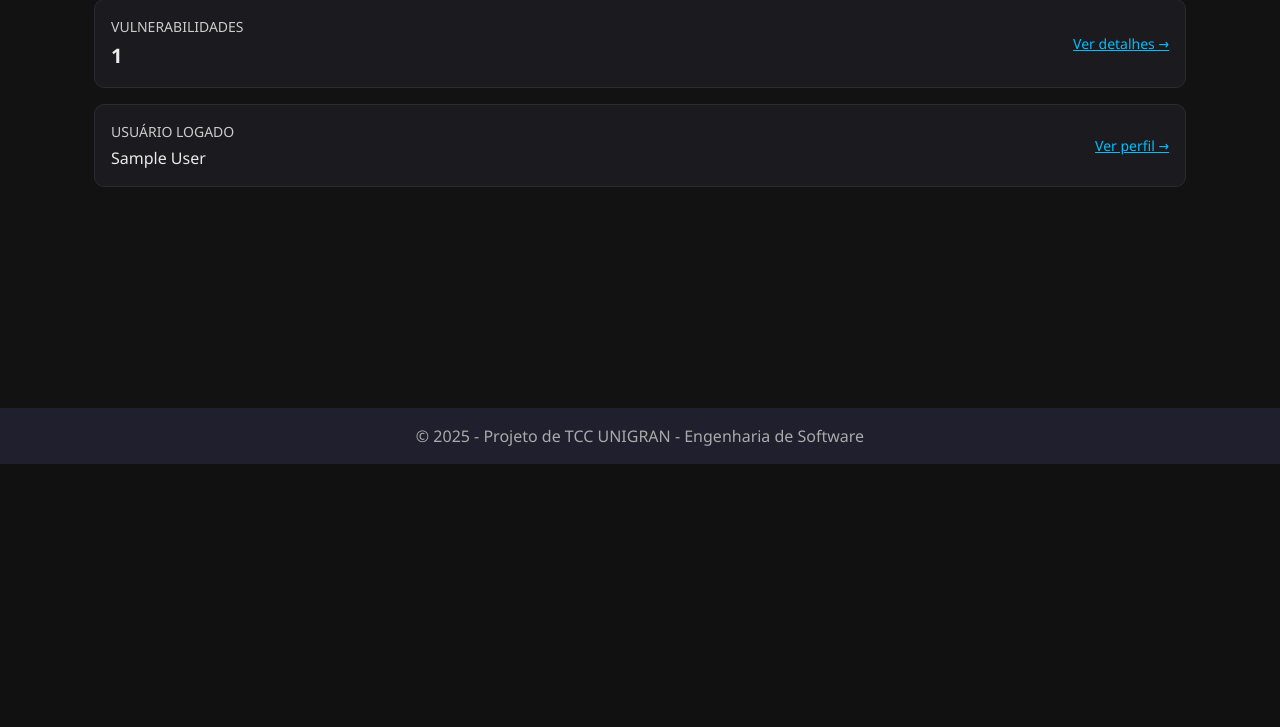
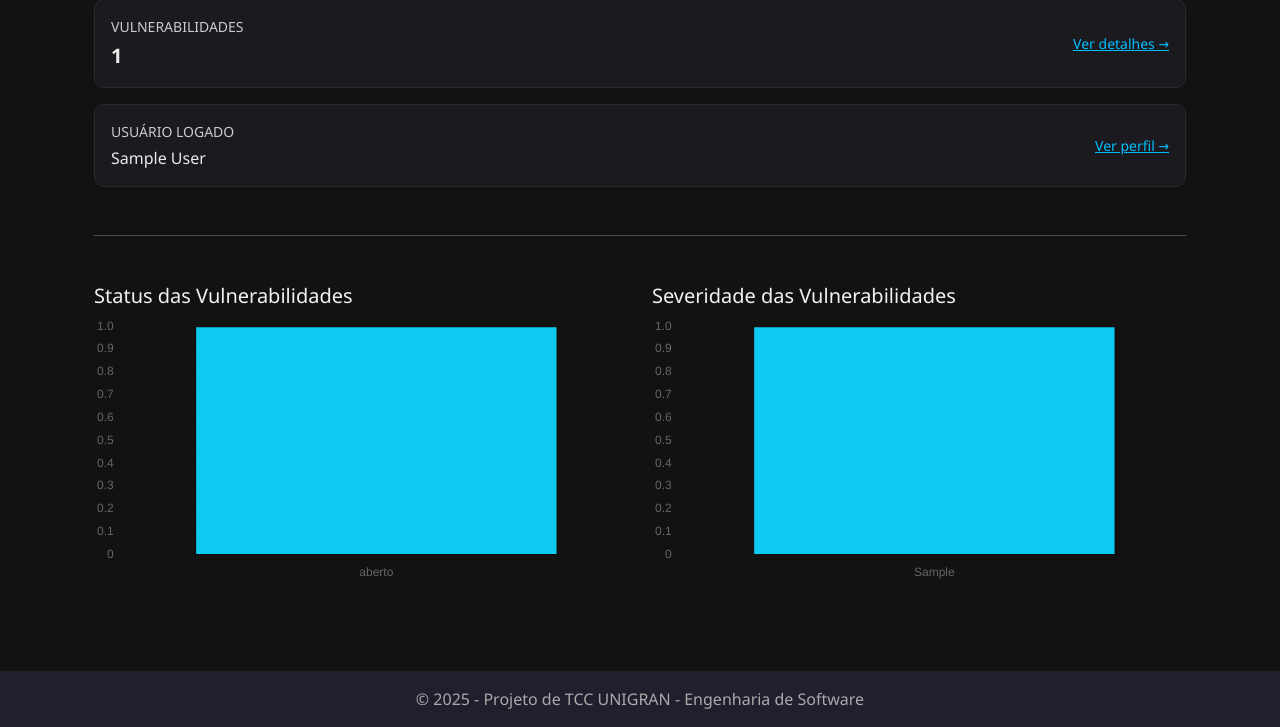
Before and after one commit to domssilva/unigran-tcc-app, a Flask app: page /dashboard in a window 1280 px wide. Shown: the part 336-1063 px from the top of the page. Before the commit the page ends 800 px from the top, so only its background shows below. Run offline with Flask 3, Linux system fonts and the light colour scheme; a user stored in the database is signed in; tables that the repository leaves empty hold one stand-in row (values such as "Sample post").

Commit message:
feature: set graphics on /dashboard

```diff
--- a/app/routes/protected_routes.py
+++ b/app/routes/protected_routes.py
@@ -3,7 +3,7 @@ from flask_login import login_required, current_user
 from models.application import Application
 from models.vulnerability import Vulnerability
 from services.application_service import create_application, update_application
-from services.vulnerability_service import create_vulnerability, update_vulnerability
+from services.vulnerability_service import create_vulnerability, update_vulnerability, get_vulnerability_stats
 
 protected_bp = Blueprint('protected', __name__)
 
@@ -11,11 +11,18 @@ protected_bp = Blueprint('protected', __name__)
 @protected_bp.route('/dashboard')
 @login_required
 def dashboard():
-    user_id = current_user.id
-    apps = Application.query.filter_by(user_id=user_id).all()
-    total_apps = len(apps)
-    total_vulns = sum(app.vulnerabilities_count for app in apps)
-    return render_template('dashboard.html', total_apps=total_apps, total_vulns=total_vulns)
+    stats = get_vulnerability_stats(current_user.id)
+
+    total_apps = Application.query.filter_by(user_id=current_user.id).count()
+    total_vulns = sum(stats['status'].values())
+
+    return render_template("dashboard.html",
+        current_user=current_user,
+        total_apps=total_apps,
+        total_vulns=total_vulns,
+        vuln_status=stats['status'],
+        vuln_severity=stats['severity']
+    )
 
 
 @protected_bp.route('/me')
--- a/app/services/vulnerability_service.py
+++ b/app/services/vulnerability_service.py
@@ -19,3 +19,19 @@ def update_vulnerability(vuln, description, severity, status):
     vuln.status = status
     db.session.commit()
     return vuln
+
+def get_vulnerability_stats(user_id):
+    from models.vulnerability import Vulnerability
+    from models.application import Application
+    from sqlalchemy import func
+    stats = {
+        "total": 0,
+        "status": {},
+        "severity": {}
+    }
+    query = db.session.query(Vulnerability.status, func.count()).join(Application).filter(Application.user_id == user_id).group_by(Vulnerability.status)
+    stats["status"] = dict(query.all())
+    query = db.session.query(Vulnerability.severity, func.count()).join(Application).filter(Application.user_id == user_id).group_by(Vulnerability.severity)
+    stats["severity"] = dict(query.all())
+    stats["total"] = sum(stats["status"].values())
+    return stats
--- a/app/templates/dashboard.html
+++ b/app/templates/dashboard.html
@@ -1,5 +1,4 @@
 {% extends "base.html" %}
-
 {% block title %}Dashboard{% endblock %}
 
 {% block content %}
@@ -31,5 +30,55 @@
             <a href="{{ url_for('protected.me') }}">Ver perfil →</a>
         </div>
     </div>
+
+    <hr class="my-5">
+
+    <div class="row">
+        <div class="col-md-6 mb-4">
+            <h5 class="text-light">Status das Vulnerabilidades</h5>
+            <canvas id="statusChart"></canvas>
+        </div>
+        <div class="col-md-6 mb-4">
+            <h5 class="text-light">Severidade das Vulnerabilidades</h5>
+            <canvas id="severityChart"></canvas>
+        </div>
+    </div>
 </div>
+
+<script src="https://cdn.jsdelivr.net/npm/chart.js"></script>
+<script>
+    const statusData = {
+        labels: {{ vuln_status.keys() | list | tojson }},
+    datasets: [{
+        label: 'Por Status',
+        data: {{ vuln_status.values() | list | tojson }},
+        backgroundColor: ['#0dcaf0', '#ffc107', '#198754'],
+        borderColor: '#111',
+        borderWidth: 1
+  }]
+};
+
+    const severityData = {
+        labels: {{ vuln_severity.keys() | list | tojson }},
+    datasets: [{
+        label: 'Por Severidade',
+        data: {{ vuln_severity.values() | list | tojson }},
+        backgroundColor: ['#0dcaf0', '#0d6efd', '#dc3545', '#6f42c1'],
+        borderColor: '#111',
+        borderWidth: 1
+  }]
+};
+
+    new Chart(document.getElementById('statusChart'), {
+        type: 'bar',
+        data: statusData,
+        options: { plugins: { legend: { display: false } }, responsive: true }
+    });
+
+    new Chart(document.getElementById('severityChart'), {
+        type: 'bar',
+        data: severityData,
+        options: { plugins: { legend: { display: false } }, responsive: true }
+    });
+</script>
 {% endblock %}
```
